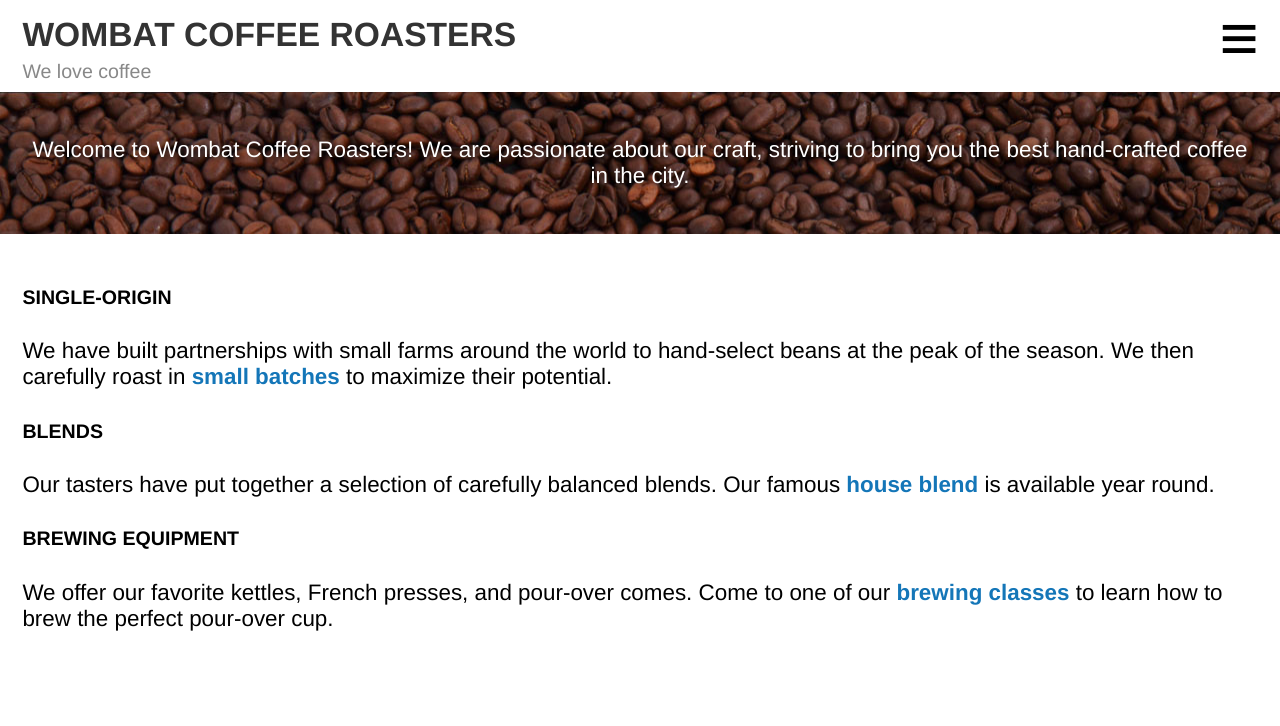
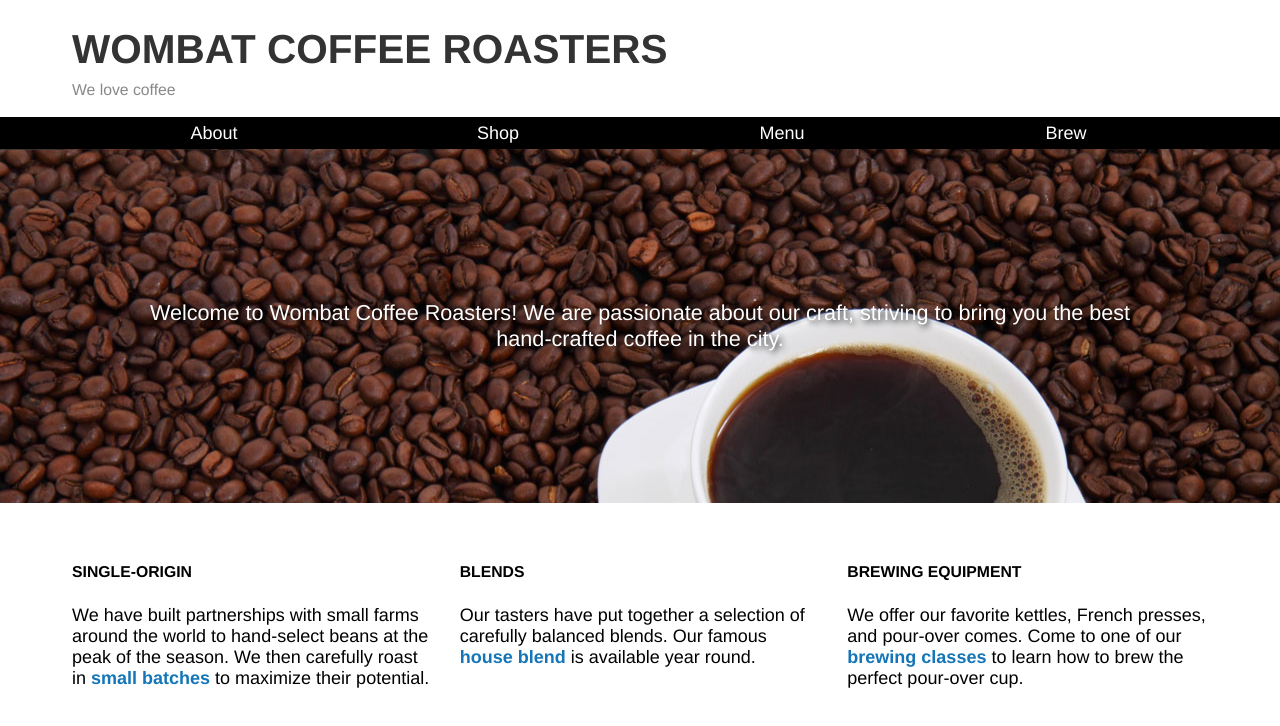
Before and after one commit to ShiniDev/CSS-IN-DEPTH, a plain HTML site: page Part 2 - Mastering layout/Chapter 8 - Responsive Design/index.html in a window 1280 px wide. Drawn offline with Linux system fonts and the light colour scheme.

Commit message:
Finished Chapter 8

```diff
--- a/Part 2 - Mastering layout/Chapter 8 - Responsive Design/style.css
+++ b/Part 2 - Mastering layout/Chapter 8 - Responsive Design/style.css
@@ -37,11 +37,23 @@ a:active {
   background-color: #fff;
 }
 
+@media (min-width: 35em) {
+  .page-header {
+    padding: 1em;
+  }
+}
+
 .title>h1 {
   color: #333;
   text-transform: uppercase;
   font-size: 1.5rem;
   margin: 0.2em 0;
+}
+
+@media (min-width: 35em) {
+  .title>h1 {
+    font-size: 2.25rem;
+  }
 }
 
 .slogan {
@@ -53,14 +65,27 @@ a:active {
 .hero {
   padding: 2em 1em;
   text-align: center;
-  background-image: url(coffee-beans.jpg);
+  background-image: url(coffee-beans-small.jpg);
   background-size: 100%;
   color: #fff;
   text-shadow: 0.1em 0.1em 0.3em #000;
 }
 
+@media (min-width: 35em) {
+  .hero {
+    padding: 5em 3em;
+    font-size: 1.2rem;
+  }
+}
+
 main {
   padding: 1em;
+}
+
+@media (min-width: 35em) {
+  main {
+    padding: 2em 1em;
+  }
 }
 
 .subtitle {
@@ -112,6 +137,21 @@ main {
   display: block;
 }
 
+@media (min-width: 35em) {
+  .hero {
+    background-image: url(coffee-beans-medium.jpg);
+  }
+
+  .menu-toggle {
+    display: none;
+  }
+
+  .menu-dropdown {
+    display: block;
+    position: static;
+  }
+}
+
 .nav-menu {
   margin: 0;
   padding-left: 0;
@@ -131,3 +171,59 @@ main {
   color: #fff;
   font-weight: normal;
 }
+
+@media (min-width:35em) {
+  .nav-menu {
+    display: flex;
+    border: 0;
+    padding: 0 1em;
+  }
+
+  .nav-menu>li {
+    flex: 1;
+  }
+
+  .nav-menu>li+li {
+    border: 0;
+  }
+
+  .nav-menu>li>a {
+    padding: 0.3em;
+    text-align: center;
+  }
+
+  .row {
+    display: flex;
+    margin-left: -0.75em;
+    margin-right: -0.75em;
+  }
+
+  .column {
+    flex: 1;
+    margin-right: 0.75em;
+    margin-left: 0.75em;
+  }
+}
+
+@media (min-width:50em) {
+  :root {
+    font-size: 1.125em;
+  }
+
+  .page-header {
+    padding: 1em 4em;
+  }
+
+  .hero {
+    padding: 7em 6em;
+    background-image: url(coffee-beans.jpg);
+  }
+
+  main {
+    padding: 2em 4em;
+  }
+
+  .nav-menu {
+    padding: 0 4em;
+  }
+}
--- /dev/null
+++ b/Part 2 - Mastering layout/Chapter 8 - Responsive Design/table.html
@@ -0,0 +1,33 @@
+<!DOCTYPE html>
+<html lang="en">
+
+<head>
+  <meta charset="UTF-8">
+  <meta http-equiv="X-UA-Compatible" content="IE=edge">
+  <meta name="viewport" content="width=device-width, initial-scale=1.0">
+  <title>Table</title>
+  <link rel="stylesheet" href="table.css">
+</head>
+
+<body>
+  <table>
+    <thead>
+      <tr>
+        <th>Name</th>
+        <th>Date</th>
+      </tr>
+    </thead>
+    <tbody>
+      <tr>
+        <td>Mark</td>
+        <td>Nov 8</td>
+      </tr>
+      <tr>
+        <td>Faith</td>
+        <td>July 4</td>
+      </tr>
+    </tbody>
+  </table>
+</body>
+
+</html>
```
Also changed, not shown: Part 2 - Mastering layout/Chapter 8 - Responsive Design/table.css (added, +25 -0 lines), Part 2 - Mastering layout/Chapter 8 - Responsive Design/coffee-beans-medium.jpg (added), Part 2 - Mastering layout/Chapter 8 - Responsive Design/coffee-beans-small.jpg (added).
